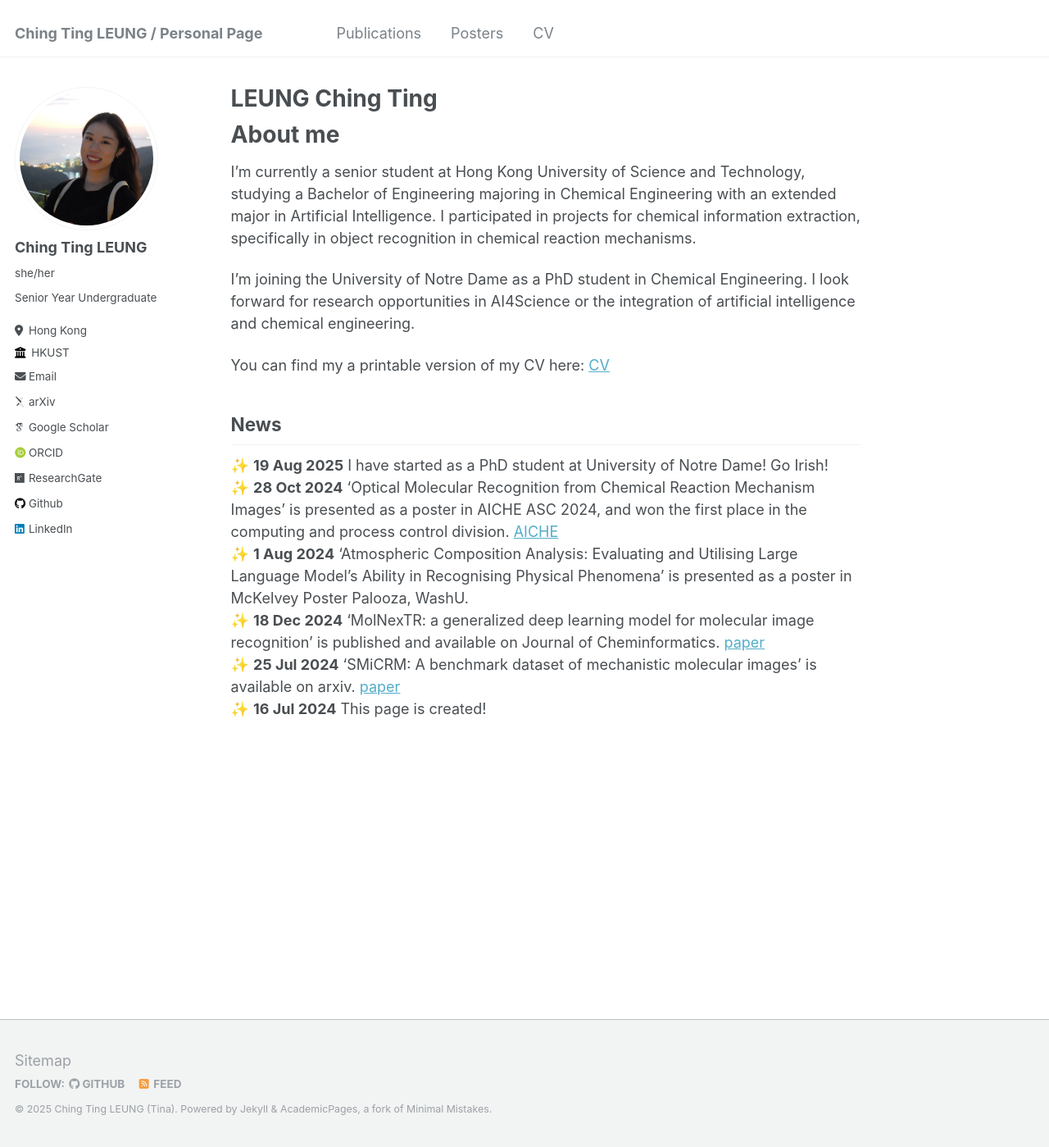
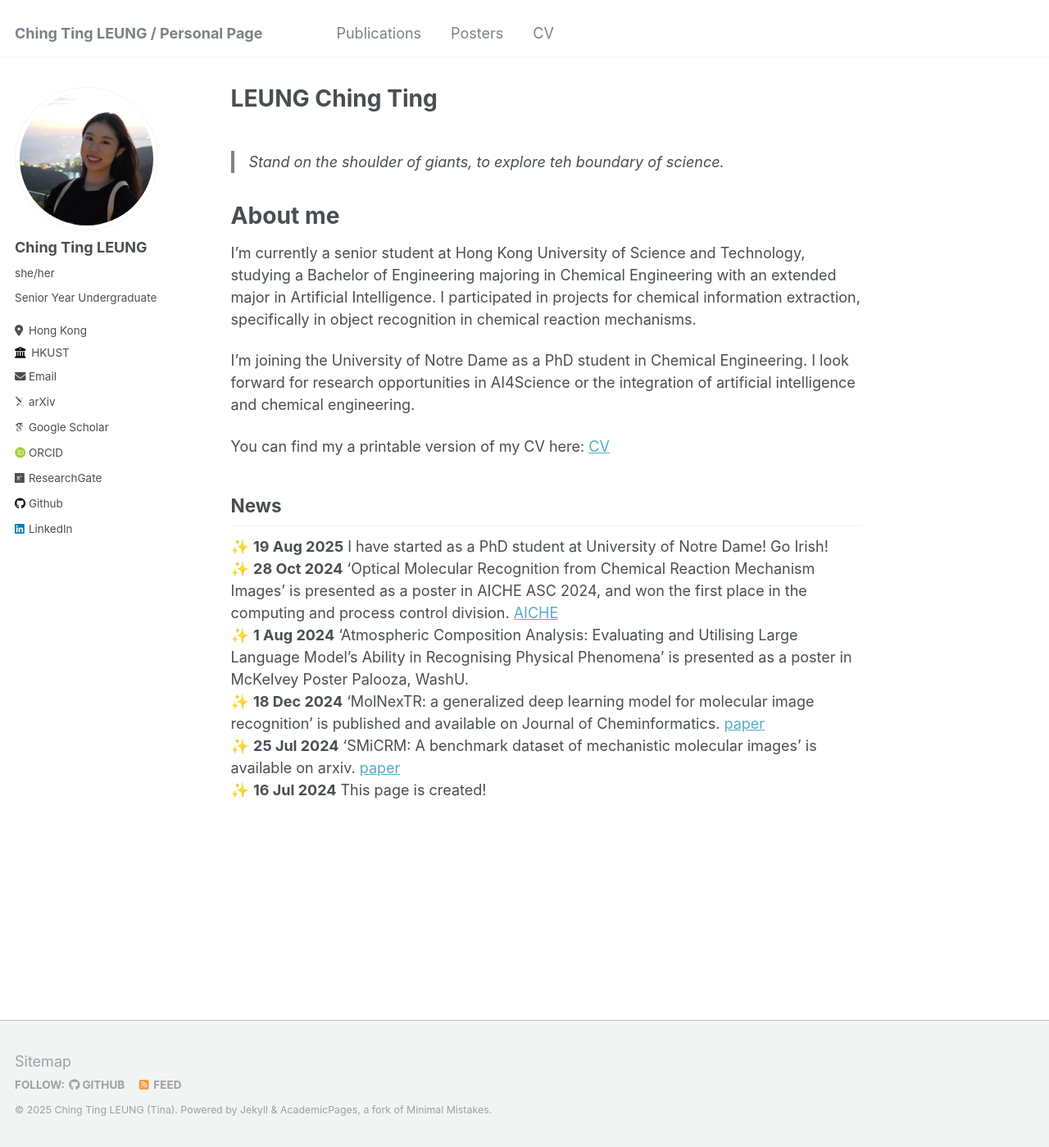
Before and after one commit to ting2025/ting2025.github.io, a Jekyll site: the page built from _pages/about.md, in a window 1280 px wide and 1399 px high. Shown: the whole window at 82% size. Built offline with Jekyll 4.4.1, drawn with Linux system fonts in a browser that asks for light colours; some web fonts are replaced.

Commit message:
Update about.md

```diff
--- a/_pages/about.md
+++ b/_pages/about.md
@@ -6,6 +6,8 @@ redirect_from:
   - /about/
   - /about.html
 ---
+
+> Stand on the shoulder of giants, to explore teh boundary of science.
 
 About me
 ======
```
